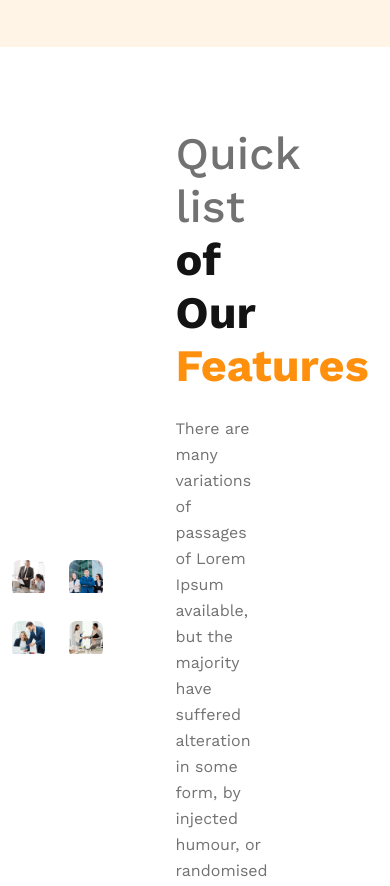
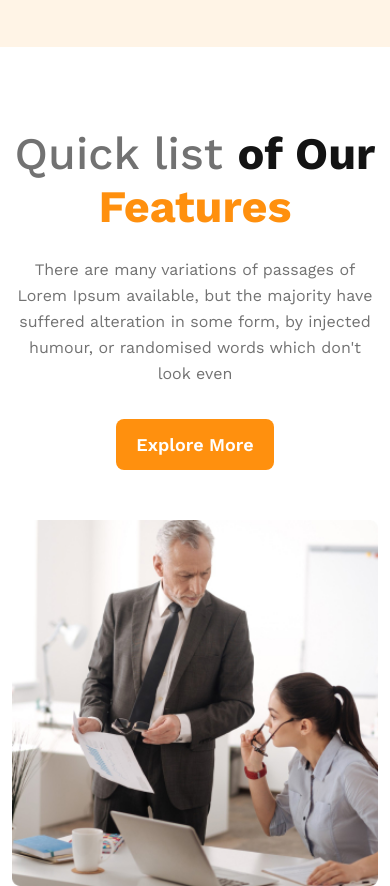
Before and after one commit to wahednur/g3-architects, a plain HTML site: page index.html in a window 390 px wide. Shown: the part 662-1548 px from the top of the page. Drawn offline with nearby package versions, Linux system fonts and the light colour scheme.

Commit message:
Feature section mobile device spported

```diff
--- a/assets/css/style.css
+++ b/assets/css/style.css
@@ -223,6 +223,22 @@ img {
     font-size: 30px;
   }
   /* Mobile Devices/extra small device Header css end  */
+  /* Feature section mobile device css support start  */
+  .feature-section .feature-content,
+  .img-content {
+    width: 100%;
+    flex-direction: column;
+    order: 1;
+    text-align: center;
+  }
+  .feature-section .feature-content .btn {
+    margin-bottom: 50px;
+  }
+  .img-item,
+  .text-content {
+    width: 100%;
+  }
+  /* Feature section mobile device css support end  */
 }
 
 /* Mobile or small device less then 600px end  */
```
